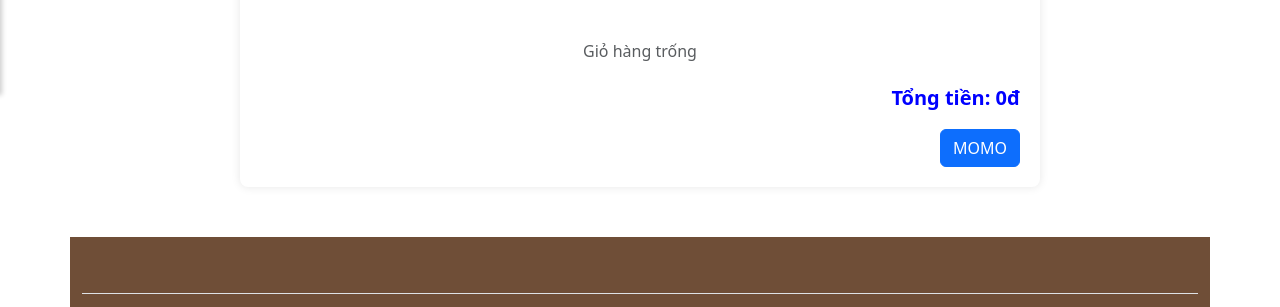
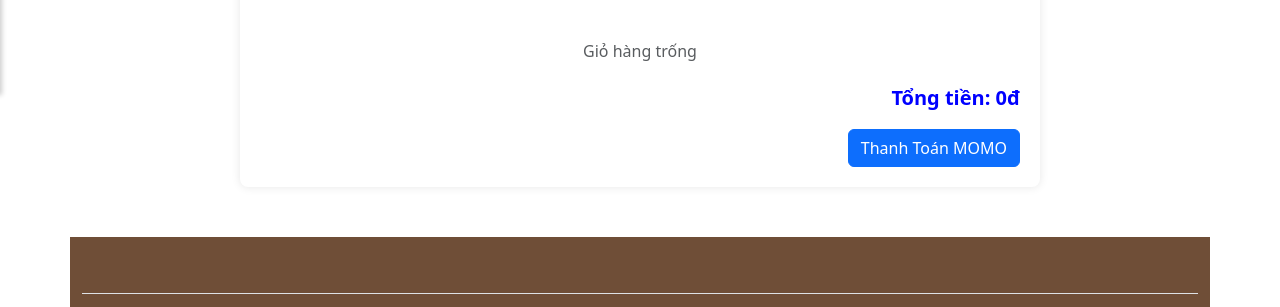
Before and after one commit to nguyendaotuanh05-collab/web_coffee, a website: page giohang.html in a window 1280 px wide. Shown: the part 705-1012 px from the top of the page. Drawn offline with Linux system fonts and the light colour scheme.

Commit message:
Update giohang.html

```diff
--- a/giohang.html
+++ b/giohang.html
@@ -131,7 +131,7 @@
             <div class="cart-footer">
                 <p id="total-price">Tổng tiền: 0đ</p>
 
-<button id="checkout-momo" class="btn btn-primary"> MOMO</button>
+<button id="checkout-momo" class="btn btn-primary"> Thanh Toán MOMO</button>
             </div>
         </div>
 
```
